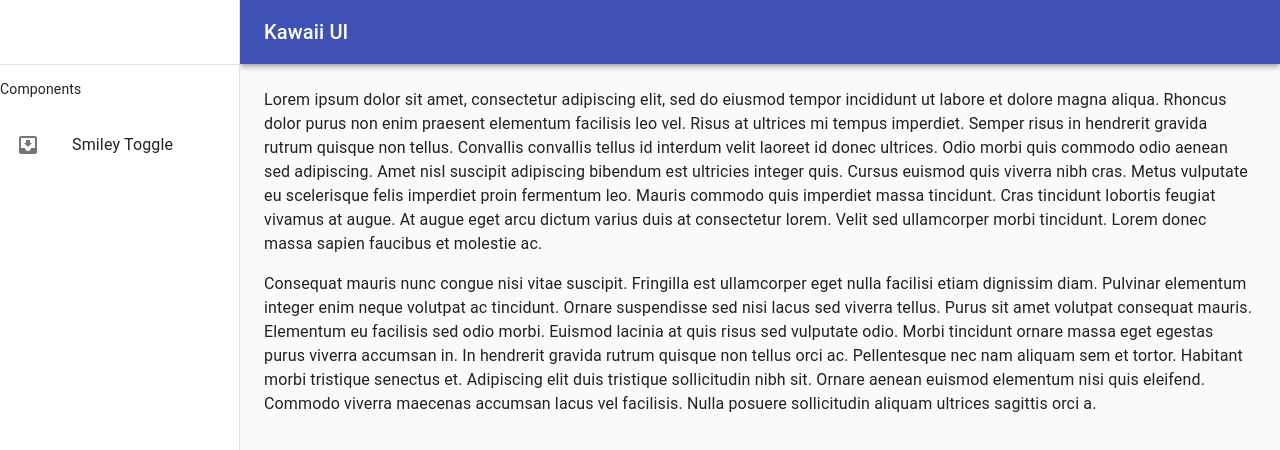
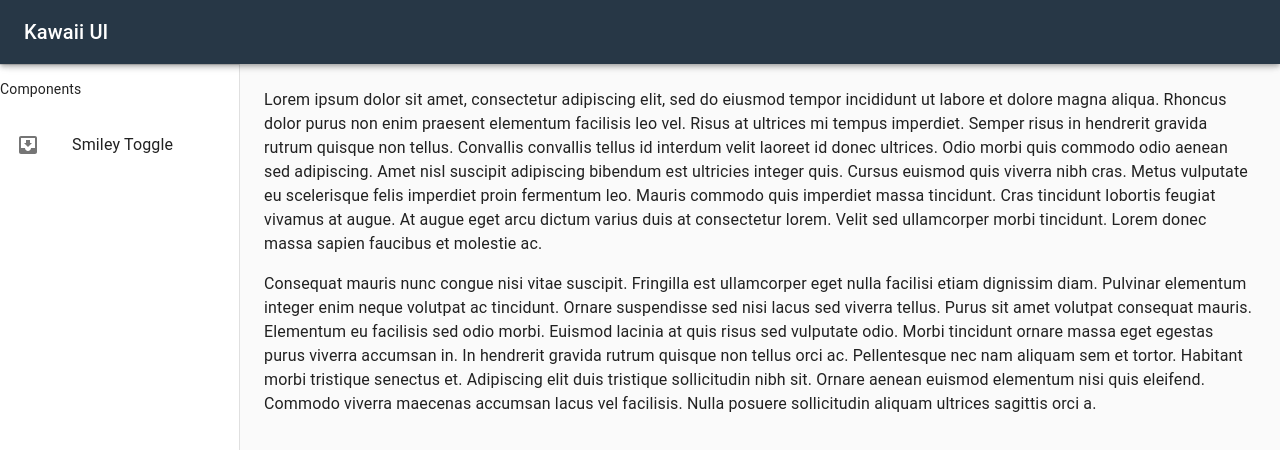
Before and after one commit to HarshaMurupudi/Kwaii-ui, a React (Create React App) app: page / in a window 1280 px wide. Shown: the top 450 px of the page. Built offline with nearby package versions, Linux system fonts and the light colour scheme.

Commit message:
ADD: Custom theme to the application

```diff
--- a/src/components/side-drawer/side-drawer.component.tsx
+++ b/src/components/side-drawer/side-drawer.component.tsx
@@ -20,8 +20,7 @@
     display: 'flex',
   },
   appBar: {
-    width: `calc(100% - ${drawerWidth}px)`,
-    marginLeft: drawerWidth,
+    zIndex: theme.zIndex.drawer + 1,
   },
   drawer: {
     width: drawerWidth,
@@ -29,6 +28,9 @@
   },
   drawerPaper: {
     width: drawerWidth,
+  },
+  drawerContainer: {
+    overflow: 'auto',
   },
   // necessary for content to be below app bar
   toolbar: theme.mixins.toolbar,
@@ -58,7 +60,7 @@
         classes={{
           paper: classes.drawerPaper,
         }}
-        anchor="left"
+      // anchor="left"
       >
         <div className={classes.toolbar} />
         <Divider />
--- a/src/index.tsx
+++ b/src/index.tsx
@@ -2,13 +2,20 @@
 import ReactDOM from 'react-dom';
 import reportWebVitals from './reportWebVitals';
 
+import { ThemeProvider } from '@material-ui/core/styles';
+
+import App from './App';
+
+import theme from './styles/theme';
+
 import "./styles/style.scss";
-import App from './App';
 
 
 ReactDOM.render(
   <React.StrictMode>
-    <App />
+    <ThemeProvider theme={theme}>
+      <App />
+    </ThemeProvider>
   </React.StrictMode>,
   document.getElementById('root')
 );
```
